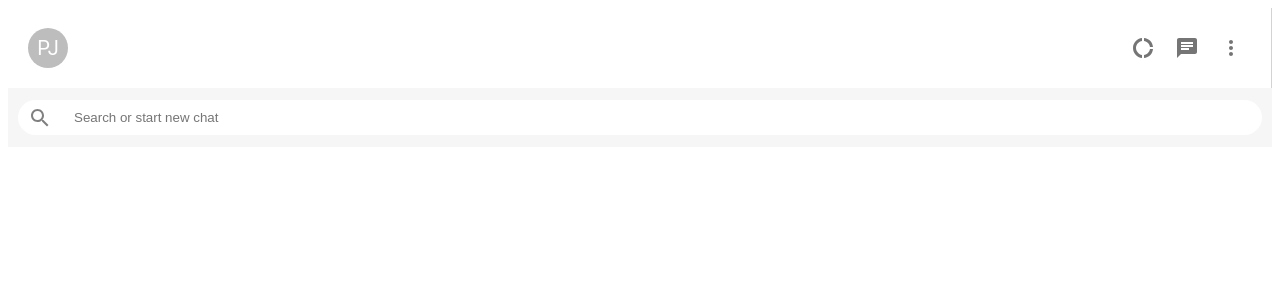
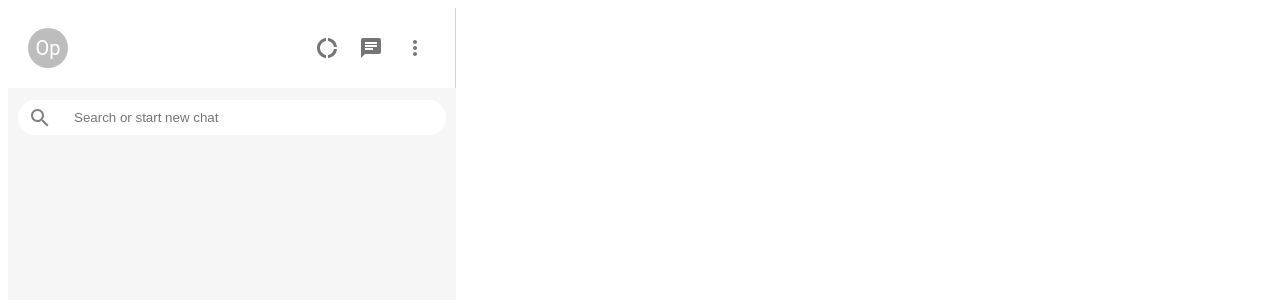
Before and after one commit to OpiniIsaac/chat-portal, a React (Vite) app: page / in a window 1280 px wide. Shown: the top 300 px of the page. Built offline with nearby package versions, Linux system fonts and the light colour scheme.

Commit message:
finished with the sidebar

```diff
--- /dev/null
+++ b/src/components/LongMenu.jsx
@@ -0,0 +1,70 @@
+import * as React from "react";
+import IconButton from "@mui/material/IconButton";
+import Menu from "@mui/material/Menu";
+import MenuItem from "@mui/material/MenuItem";
+import MoreVertIcon from "@mui/icons-material/MoreVert";
+
+const options = ["Create Group", "Settings"];
+
+const ITEM_HEIGHT = 48;
+
+export default function LongMenu() {
+  const [anchorEl, setAnchorEl] = React.useState(null);
+  const open = Boolean(anchorEl);
+
+  const handleClick = (event) => {
+    setAnchorEl(event.currentTarget);
+  };
+
+  const handleClose = () => {
+    setAnchorEl(null);
+  };
+
+  return (
+    <div>
+      <IconButton
+        aria-label="more"
+        id="long-button"
+        aria-controls={open ? "long-menu" : undefined}
+        aria-expanded={open ? "true" : undefined}
+        aria-haspopup="true"
+        onClick={handleClick}
+      >
+        <MoreVertIcon />
+      </IconButton>
+      <Menu
+        id="long-menu"
+        MenuListProps={{
+          "aria-labelledby": "long-button",
+        }}
+        anchorEl={anchorEl}
+        open={open}
+        onClose={handleClose}
+        anchorOrigin={{
+          vertical: "bottom",
+          horizontal: "right",
+        }}
+        transformOrigin={{
+          vertical: "top",
+          horizontal: "right",
+        }}
+        PaperProps={{
+          style: {
+            maxHeight: ITEM_HEIGHT * 4.5,
+            width: "20ch",
+          },
+        }}
+      >
+        {options.map((option) => (
+          <MenuItem
+            key={option}
+            selected={option === "Pyxis"}
+            onClick={handleClose}
+          >
+            {option}
+          </MenuItem>
+        ))}
+      </Menu>
+    </div>
+  );
+}
--- a/src/components/SideBar.jsx
+++ b/src/components/SideBar.jsx
@@ -1,18 +1,21 @@
-import React from 'react'
-import './sidebar.css'
-import {Avatar, IconButton} from '@mui/material'
+import React, { useState } from 'react';
+import './sidebar.css';
+import { Avatar, IconButton, Menu, MenuItem } from '@mui/material';
 import { Chat, DonutLarge, MoreVert, SearchOutlined } from '@mui/icons-material';
-// import SidebarChat from './sidebarChat';
+import LongMenu from './LongMenu';
 
 function SideBar() {
+
+
+
   return (
     <div className='sidebar'>
       <div className="sidebar_header">
-            <Avatar>PJ</Avatar>
+        <Avatar>Op</Avatar>
         <div className="sidebar_headerRight">
           <IconButton> <DonutLarge/> </IconButton>
           <IconButton> <Chat/> </IconButton>
-                <IconButton> <MoreVert/> </IconButton>
+         <LongMenu/>
         </div>
       </div>
       <div className="sidebar_search">
@@ -31,4 +34,4 @@
   );
 }
 
-export default SideBar
+export default SideBar;
--- /dev/null
+++ b/src/pages/Home.css
@@ -0,0 +1,13 @@
+.app_body {
+    display: flex;
+    height: 100vh;
+    width: 100vw;
+  }
+
+  @media (max-width: 600px) {
+    .app_body {
+      flex-direction: column;
+      height: 100vh;
+      width: 100vw
+    }
+  }
--- a/src/pages/Home.jsx
+++ b/src/pages/Home.jsx
@@ -1,10 +1,15 @@
 import React from 'react'
 import SideBar from '../components/SideBar'
-
+import './Home.css'
 export default function Home() {
   return (
     <>
-    <SideBar/>
+    <div className="app">
+      <div className = "app_body">
+        <SideBar />
+        {/* <Chat /> */}
+      </div>
+    </div>
     </>
   )
 }
```
Lines whose indentation alone changed are shown as unchanged.
